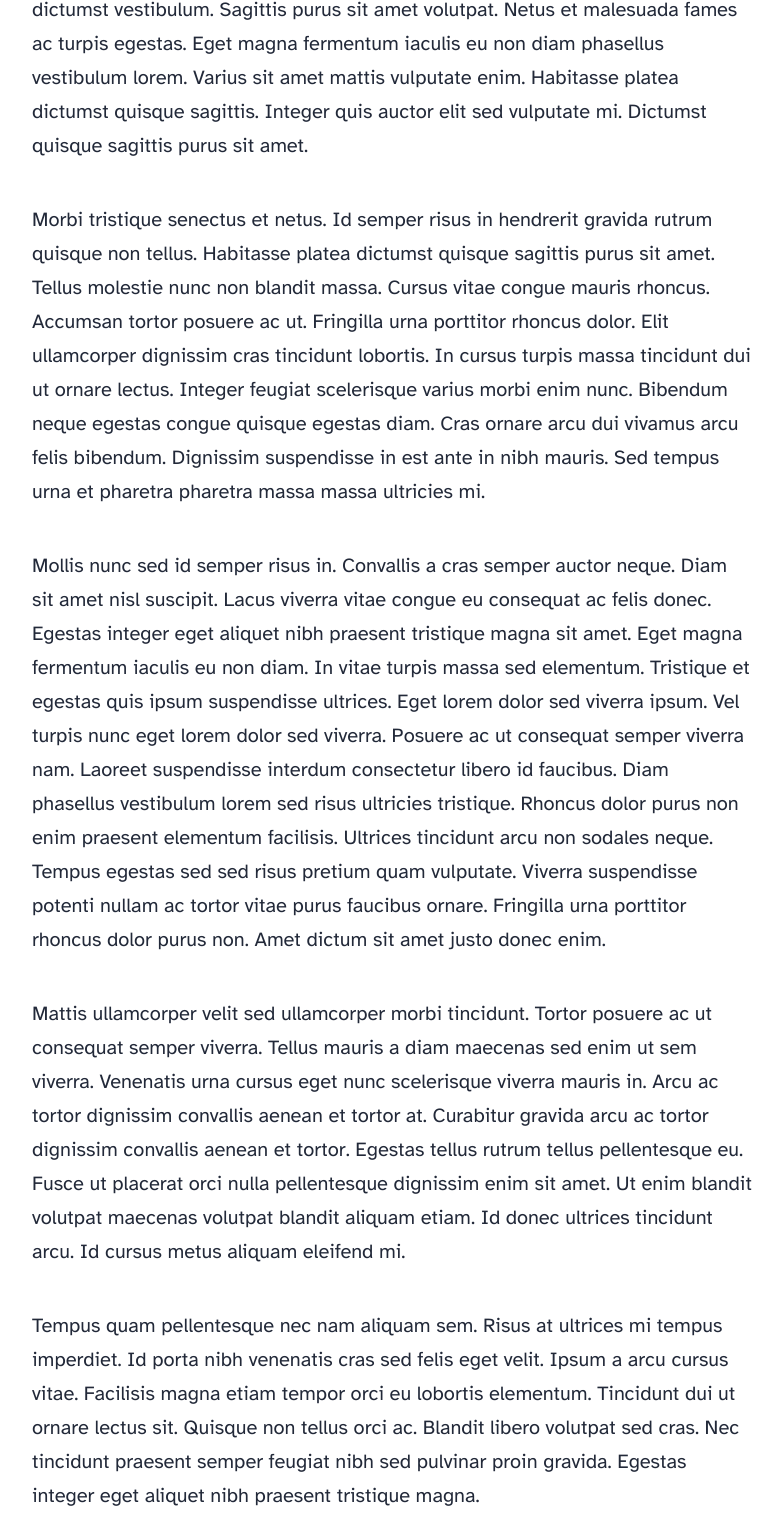
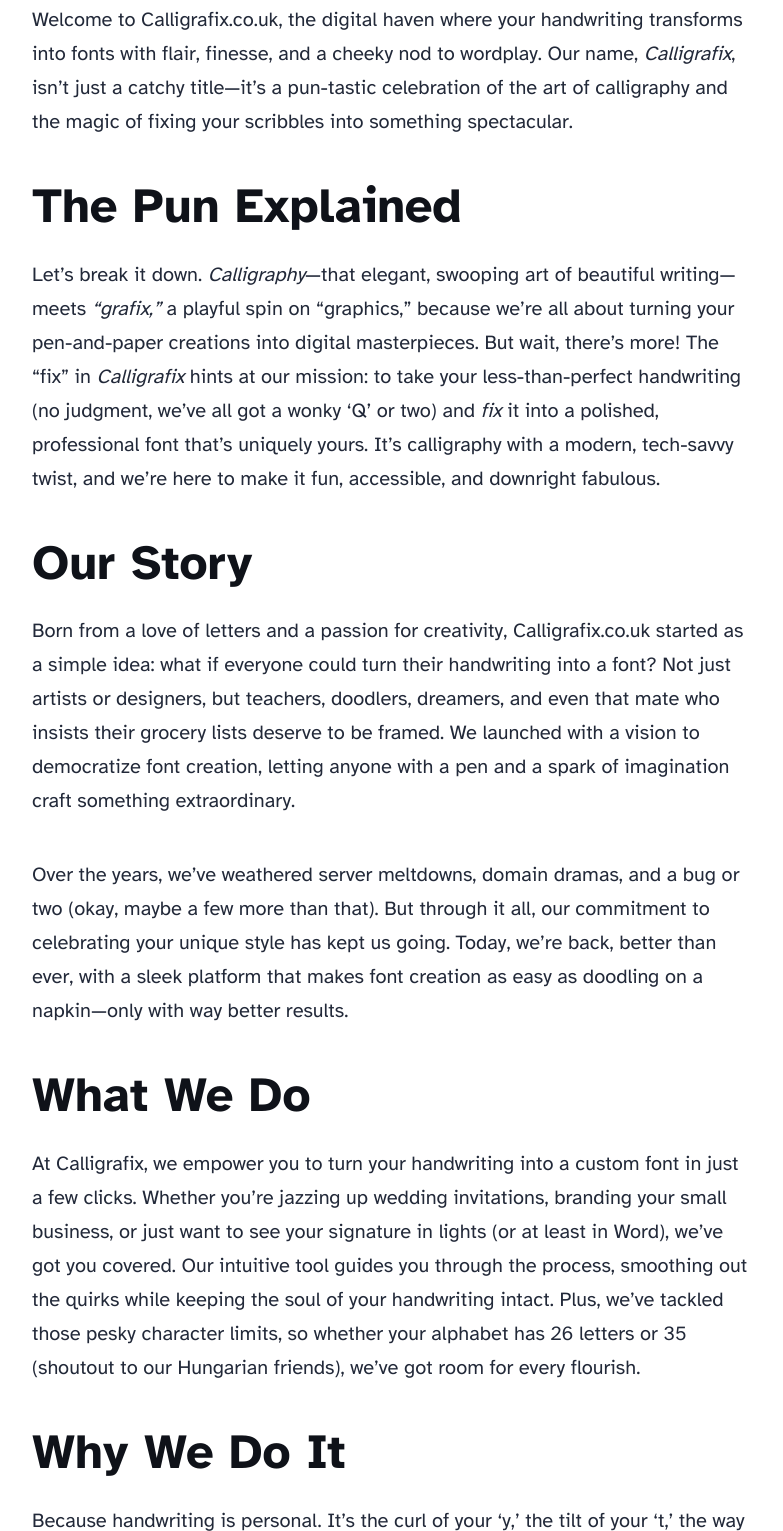
Before and after one commit to bestukonline/calligrafix, an Astro site: page /about in a window 1280 px wide. Shown: the part 1015-2546 px from the top of the page, without its empty margins (248-1031 px from the left). Built offline with nearby package versions, Linux system fonts and the light colour scheme; Astro itself is replaced by a stand-in of ours.

Commit message:
Update about.astro

```diff
--- a/src/pages/about.astro
+++ b/src/pages/about.astro
@@ -3,60 +3,27 @@
 ---
 
 <Layout
-	title="About Me"
-	description="Lorem ipsum dolor sit amet"
-	pubDate={new Date('August 08 2021')}
+	title="About Calligrafix: Where Calligraphy Meets a Playful Twist"
+	description="All about the Calligrafix.co.uk website"
+	pubDate={new Date('September 06 2025')}
 	heroImage="/blog-placeholder-about.jpg"
 >
-	<p>
-		Lorem ipsum dolor sit amet, consectetur adipiscing elit, sed do eiusmod tempor incididunt ut
-		labore et dolore magna aliqua. Vitae ultricies leo integer malesuada nunc vel risus commodo
-		viverra. Adipiscing enim eu turpis egestas pretium. Euismod elementum nisi quis eleifend quam
-		adipiscing. In hac habitasse platea dictumst vestibulum. Sagittis purus sit amet volutpat. Netus
-		et malesuada fames ac turpis egestas. Eget magna fermentum iaculis eu non diam phasellus
-		vestibulum lorem. Varius sit amet mattis vulputate enim. Habitasse platea dictumst quisque
-		sagittis. Integer quis auctor elit sed vulputate mi. Dictumst quisque sagittis purus sit amet.
-	</p>
+<p dir="ltr" style="text-align: left;">Welcome to Calligrafix.co.uk, the digital haven where your handwriting transforms into fonts with flair, finesse, and a cheeky nod to wordplay. Our name, <em>Calligrafix</em>, isn’t just a catchy title—it’s a pun-tastic celebration of the art of calligraphy and the magic of fixing your scribbles into something spectacular.</p>
 
-	<p>
-		Morbi tristique senectus et netus. Id semper risus in hendrerit gravida rutrum quisque non
-		tellus. Habitasse platea dictumst quisque sagittis purus sit amet. Tellus molestie nunc non
-		blandit massa. Cursus vitae congue mauris rhoncus. Accumsan tortor posuere ac ut. Fringilla urna
-		porttitor rhoncus dolor. Elit ullamcorper dignissim cras tincidunt lobortis. In cursus turpis
-		massa tincidunt dui ut ornare lectus. Integer feugiat scelerisque varius morbi enim nunc.
-		Bibendum neque egestas congue quisque egestas diam. Cras ornare arcu dui vivamus arcu felis
-		bibendum. Dignissim suspendisse in est ante in nibh mauris. Sed tempus urna et pharetra pharetra
-		massa massa ultricies mi.
-	</p>
+<h2 dir="ltr" style="text-align: left;">The Pun Explained</h2>
+<p dir="ltr" style="text-align: left;">Let’s break it down. <em>Calligraphy</em>—that elegant, swooping art of beautiful writing—meets <em>“grafix,”</em> a playful spin on “graphics,” because we’re all about turning your pen-and-paper creations into digital masterpieces. But wait, there’s more! The “fix” in <em>Calligrafix</em> hints at our mission: to take your less-than-perfect handwriting (no judgment, we’ve all got a wonky ‘Q’ or two) and <em>fix</em> it into a polished, professional font that’s uniquely yours. It’s calligraphy with a modern, tech-savvy twist, and we’re here to make it fun, accessible, and downright fabulous.</p>
 
-	<p>
-		Mollis nunc sed id semper risus in. Convallis a cras semper auctor neque. Diam sit amet nisl
-		suscipit. Lacus viverra vitae congue eu consequat ac felis donec. Egestas integer eget aliquet
-		nibh praesent tristique magna sit amet. Eget magna fermentum iaculis eu non diam. In vitae
-		turpis massa sed elementum. Tristique et egestas quis ipsum suspendisse ultrices. Eget lorem
-		dolor sed viverra ipsum. Vel turpis nunc eget lorem dolor sed viverra. Posuere ac ut consequat
-		semper viverra nam. Laoreet suspendisse interdum consectetur libero id faucibus. Diam phasellus
-		vestibulum lorem sed risus ultricies tristique. Rhoncus dolor purus non enim praesent elementum
-		facilisis. Ultrices tincidunt arcu non sodales neque. Tempus egestas sed sed risus pretium quam
-		vulputate. Viverra suspendisse potenti nullam ac tortor vitae purus faucibus ornare. Fringilla
-		urna porttitor rhoncus dolor purus non. Amet dictum sit amet justo donec enim.
-	</p>
+<h2 dir="ltr" style="text-align: left;">Our Story</h2>
+<p dir="ltr" style="text-align: left;">Born from a love of letters and a passion for creativity, Calligrafix.co.uk started as a simple idea: what if everyone could turn their handwriting into a font? Not just artists or designers, but teachers, doodlers, dreamers, and even that mate who insists their grocery lists deserve to be framed. We launched with a vision to democratize font creation, letting anyone with a pen and a spark of imagination craft something extraordinary.</p>
+<p dir="ltr" style="text-align: left;">Over the years, we’ve weathered server meltdowns, domain dramas, and a bug or two (okay, maybe a few more than that). But through it all, our commitment to celebrating your unique style has kept us going. Today, we’re back, better than ever, with a sleek platform that makes font creation as easy as doodling on a napkin—only with way better results.</p>
 
-	<p>
-		Mattis ullamcorper velit sed ullamcorper morbi tincidunt. Tortor posuere ac ut consequat semper
-		viverra. Tellus mauris a diam maecenas sed enim ut sem viverra. Venenatis urna cursus eget nunc
-		scelerisque viverra mauris in. Arcu ac tortor dignissim convallis aenean et tortor at. Curabitur
-		gravida arcu ac tortor dignissim convallis aenean et tortor. Egestas tellus rutrum tellus
-		pellentesque eu. Fusce ut placerat orci nulla pellentesque dignissim enim sit amet. Ut enim
-		blandit volutpat maecenas volutpat blandit aliquam etiam. Id donec ultrices tincidunt arcu. Id
-		cursus metus aliquam eleifend mi.
-	</p>
+<h2 dir="ltr" style="text-align: left;">What We Do</h2>
+<p dir="ltr" style="text-align: left;">At Calligrafix, we empower you to turn your handwriting into a custom font in just a few clicks. Whether you’re jazzing up wedding invitations, branding your small business, or just want to see your signature in lights (or at least in Word), we’ve got you covered. Our intuitive tool guides you through the process, smoothing out the quirks while keeping the soul of your handwriting intact. Plus, we’ve tackled those pesky character limits, so whether your alphabet has 26 letters or 35 (shoutout to our Hungarian friends), we’ve got room for every flourish.</p>
 
-	<p>
-		Tempus quam pellentesque nec nam aliquam sem. Risus at ultrices mi tempus imperdiet. Id porta
-		nibh venenatis cras sed felis eget velit. Ipsum a arcu cursus vitae. Facilisis magna etiam
-		tempor orci eu lobortis elementum. Tincidunt dui ut ornare lectus sit. Quisque non tellus orci
-		ac. Blandit libero volutpat sed cras. Nec tincidunt praesent semper feugiat nibh sed pulvinar
-		proin gravida. Egestas integer eget aliquet nibh praesent tristique magna.
-	</p>
+<h2 dir="ltr" style="text-align: left;">Why We Do It</h2>
+<p dir="ltr" style="text-align: left;">Because handwriting is personal. It’s the curl of your ‘y,’ the tilt of your ‘t,’ the way you dot your ‘i’ with a tiny heart (we see you). In a world of cookie-cutter fonts, we believe your unique style deserves to shine. Calligrafix isn’t just about creating fonts—it’s about celebrating individuality, sparking creativity, and maybe sneaking in a chuckle with our punny name.</p>
+
+<h2 dir="ltr" style="text-align: left;">Join the Fun</h2>
+<p dir="ltr" style="text-align: left;">So, whether you’re a calligraphy pro or someone whose handwriting looks like it was written during a rollercoaster ride, Calligrafix.co.uk is here to help you create something beautiful. Dive in, play with our tools, and let’s make some <em>grafix</em> that’s unmistakably you.</p>
+<p dir="ltr" style="text-align: left;">Thanks for joining us on this letter-loving journey. Here’s to calligraphy, creativity, and fixing the world, one font at a time!</p>
 </Layout>
```
